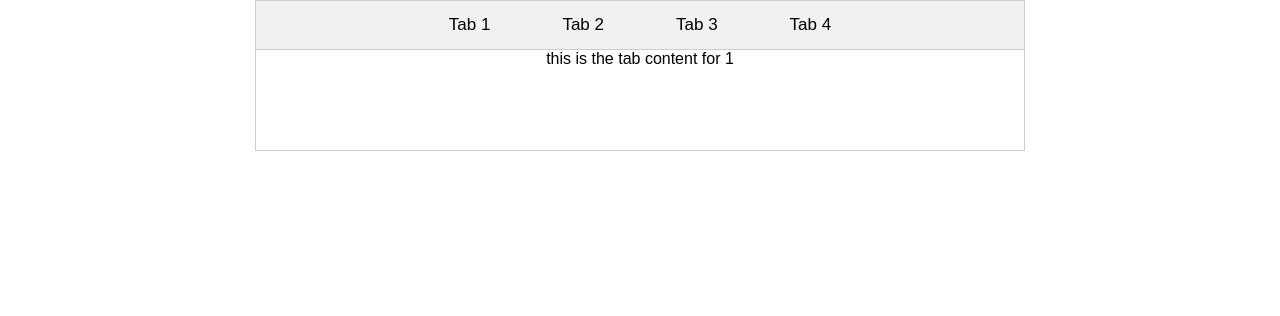
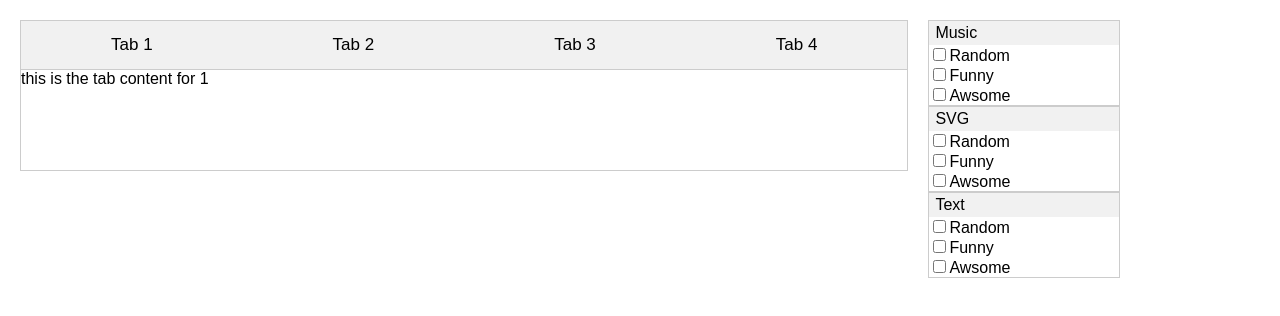
Before and after one commit to IT2810/it2810-webutvikling-h18-prosjekt-2-gruppe--12, a React (Create React App) app in the folder gruppe12-p2/: page / in a window 1280 px wide. Shown: the top 316 px of the page. Built offline with nearby package versions, Linux system fonts and the light colour scheme.

Commit message:
created selector component and placed it next to the tabs such as proposed layout #11

```diff
--- a/gruppe12-p2/src/App.css
+++ b/gruppe12-p2/src/App.css
@@ -1,10 +1,6 @@
 .App {
-  text-align: center;
-}
-
-.App-logo {
-  animation: App-logo-spin infinite 20s linear;
-  height: 80px;
+  display: flex;
+  margin: auto;
 }
 
 .App-header {
@@ -21,8 +17,3 @@
 .App-intro {
   font-size: large;
 }
-
-@keyframes App-logo-spin {
-  from { transform: rotate(0deg); }
-  to { transform: rotate(360deg); }
-}
--- a/gruppe12-p2/src/App.js
+++ b/gruppe12-p2/src/App.js
@@ -2,8 +2,10 @@ import React, { Component } from "react";
 import logo from "./logo.svg";
 import "./App.css";
 import "./styles/Tabs.css";
+import "./styles/Selector.css";
 import Tabs from "./components/tabs";
 import Tab from "./components/tab";
+import Selector from "./components/selector";
 
 class App extends Component {
   render() {
@@ -15,6 +17,7 @@ class App extends Component {
           <Tab label="Tab 3" tabIndex={3} />
           <Tab label="Tab 4" tabIndex={4} />
         </Tabs>
+        <Selector />
       </div>
     );
   }
--- /dev/null
+++ b/gruppe12-p2/src/components/selector.jsx
@@ -0,0 +1,61 @@
+import React, { Component } from "react";
+
+class Selector extends Component {
+  constructor(props) {
+    super(props);
+    this.state = {};
+  }
+  render() {
+    return (
+      <div className="selector">
+        <div className="music">
+          <legend>Music</legend>
+          <div>
+            <input type="checkbox" id="Random" value="random" />
+            <label for="random">Random</label>
+          </div>
+          <div>
+            <input type="checkbox" id="funny" value="funny" />
+            <label for="funny">Funny</label>
+          </div>
+          <div>
+            <input type="checkbox" id="awsome" value="awsome" />
+            <label for="awsome">Awsome</label>
+          </div>
+        </div>
+        <div className="svg">
+          <legend>SVG</legend>
+          <div>
+            <input type="checkbox" id="Random" name="feature" value="random" />
+            <label for="random">Random</label>
+          </div>
+          <div>
+            <input type="checkbox" id="funny" name="feature" value="funny" />
+            <label for="funny">Funny</label>
+          </div>
+          <div>
+            <input type="checkbox" id="awsome" name="feature" value="awsome" />
+            <label for="awsome">Awsome</label>
+          </div>
+        </div>
+        <div className="text">
+          <legend>Text</legend>
+          <div>
+            <input type="checkbox" id="Random" name="feature" value="random" />
+            <label for="random">Random</label>
+          </div>
+          <div>
+            <input type="checkbox" id="funny" name="feature" value="funny" />
+            <label for="funny">Funny</label>
+          </div>
+          <div>
+            <input type="checkbox" id="awsome" name="feature" value="awsome" />
+            <label for="awsome">Awsome</label>
+          </div>
+        </div>
+      </div>
+    );
+  }
+}
+
+export default Selector;
--- a/gruppe12-p2/src/components/tabs.jsx
+++ b/gruppe12-p2/src/components/tabs.jsx
@@ -37,7 +37,7 @@ class Tabs extends Component {
 
   render() {
     return (
-      <div>
+      <div className="tabscontainer">
         <div className="tabs">{this.renderLabels()}</div>
         <div className="content">{this.renderContent()}</div>
       </div>
--- /dev/null
+++ b/gruppe12-p2/src/styles/Selector.css
@@ -0,0 +1,21 @@
+.selector {
+  padding: 20px;
+  padding-left: 0px;
+}
+legend {
+  background-color: #f1f1f1;
+  padding: 3px 6px;
+}
+.selector {
+  width: 15%;
+  text-align: left;
+}
+.music {
+  border: 1px solid #ccc;
+}
+.svg {
+  border: 1px solid #ccc;
+}
+.text {
+  border: 1px solid #ccc;
+}
--- a/gruppe12-p2/src/styles/Tabs.css
+++ b/gruppe12-p2/src/styles/Tabs.css
@@ -1,10 +1,13 @@
+.tabscontainer {
+  padding: 20px;
+}
+
 /* Style the tabs */
 .tabs {
   overflow: hidden;
   border: 1px solid #ccc;
   background-color: #f1f1f1;
-  width: 60%;
-  margin: auto;
+  text-align: center;
 }
 
 /* Style the tab */
@@ -13,7 +16,7 @@
   border: none;
   outline: none;
   cursor: pointer;
-  padding: 14px 36px;
+  padding: 14px 90px;
   transition: 0.3s;
   font-size: 17px;
   /*
@@ -37,7 +40,6 @@
 .content {
   border: 1px solid #ccc;
   border-top: none;
-  width: 60%;
-  margin: auto;
+
   min-height: 100px;
 }
```
